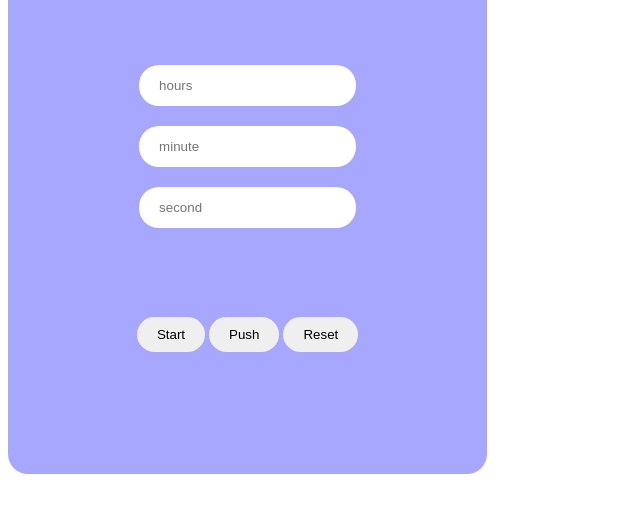
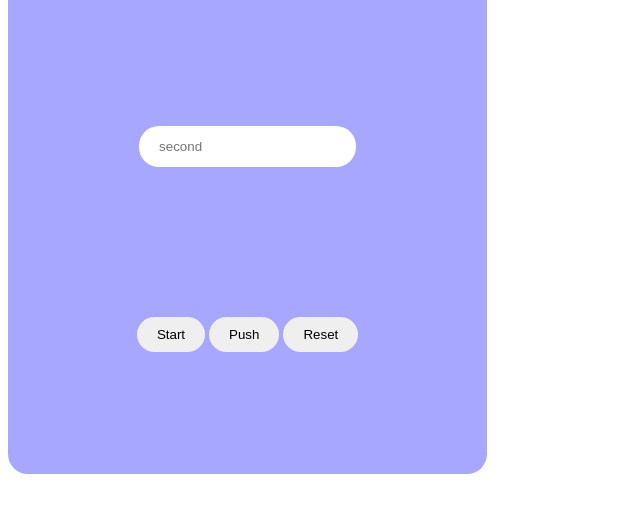
Before and after one commit to hussainshamim16/timerliy, a plain HTML site: page index.html in a window 1280 px wide. Shown: the part 236-748 px from the top of the page, without its empty margins (0-640 px from the left). Drawn offline with Linux system fonts and the light colour scheme.

Commit message:
edit css file and create ui

```diff
--- a/index.html
+++ b/index.html
@@ -67,9 +67,9 @@
         <span id="second">00</span>
     </div>
     <div id="inputs">
-        <input type="number" placeholder="hours">
-        <input type="number" placeholder="minute">
-        <input type="number" placeholder="second">
+        <!-- <input type="number" placeholder="hours" id="hoursInputs">  -->
+        <!-- <input type="number" placeholder="minute" id="minuteInputs">    -->
+        <input type="number" placeholder="second" id="secondInputs">
     </div>
     <div id="buttons">
         <button onclick="start(this)">start</button>
@@ -77,5 +77,6 @@
         <button onclick="reset(this)">reset</button>
     </div>
    </section>
+   <script src="./script.js"></script>
 </body>
 </html>
```
